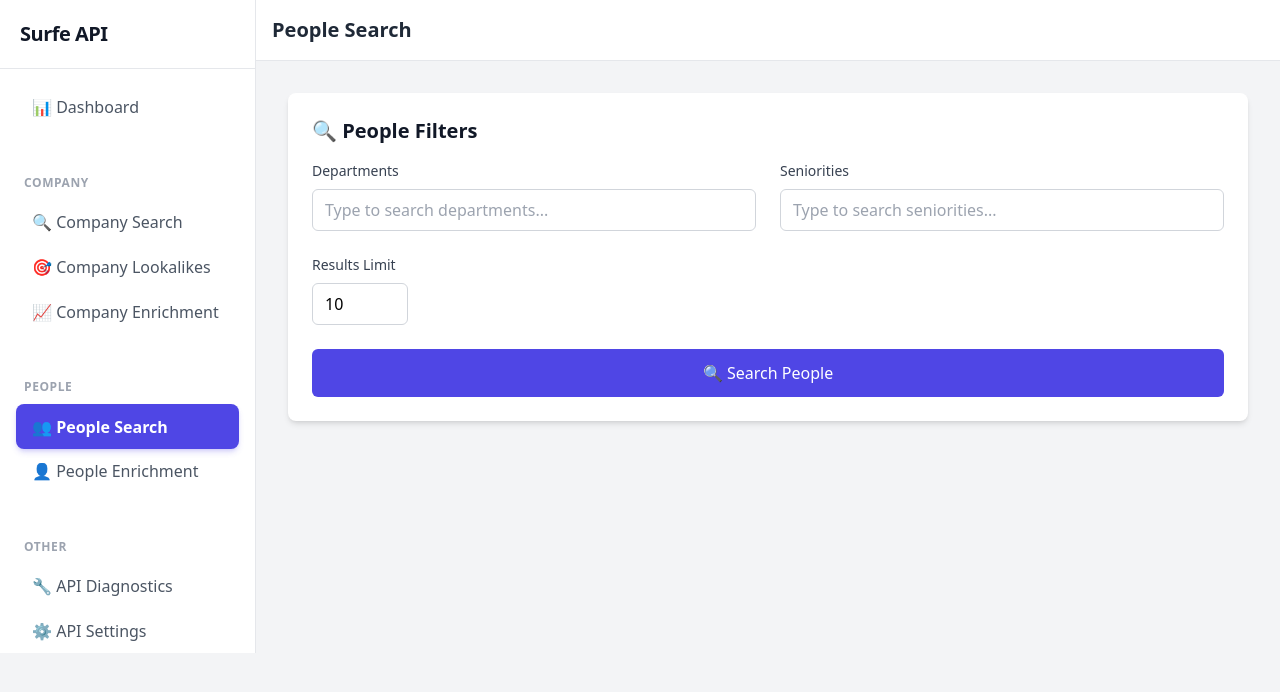
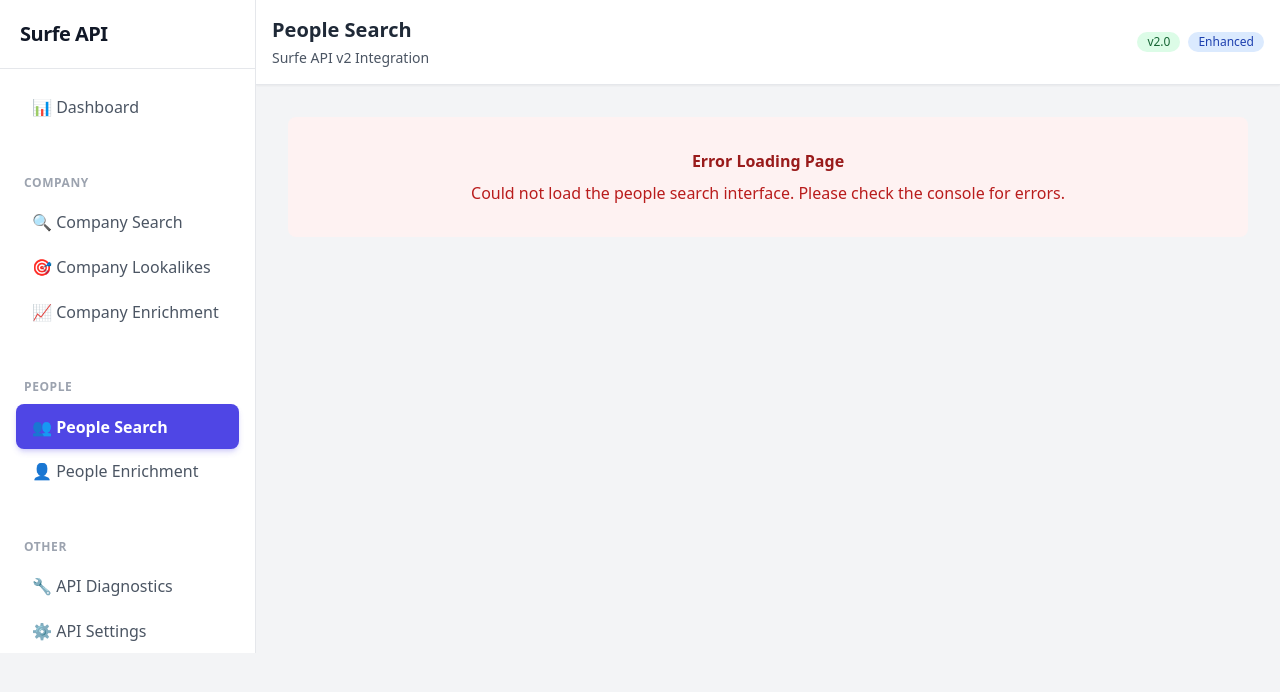
Before and after one commit to bashir0609/surfe_api_project, a Python web app: template templates/people_search.html in a window 1280 px wide. Shown: the top 692 px of the page. Run offline with Jinja, Linux system fonts and the light colour scheme; the template is opened without the code that fills it, so the values that code supplies are empty; some libraries are stand-ins or nearby versions.

Commit message:
Update people_search.html

```diff
--- a/templates/people_search.html
+++ b/templates/people_search.html
@@ -1,82 +1,349 @@
 <!DOCTYPE html>
+
 <html lang="en">
+
 <head>
-    <meta charset="UTF-8" />
-    <meta name="viewport" content="width=device-width, initial-scale=1" />
-    <title>People Search - Surfe API</title>
+
+    <meta charset="UTF-8">
+
+    <meta name="viewport" content="width=device-width, initial-scale=1.0">
+
+    <title>People Search - Surfe API v2</title>
+
     <script src="https://cdn.tailwindcss.com"></script>
-    <link rel="stylesheet" href="/static/css/styles.css" />
+
+    <link rel="stylesheet" href="/static/css/styles.css">
+
+    <style>
+
+        /* Custom loading animation */
+
+        .loading-spinner {
+
+            border: 2px solid #f3f3f3;
+
+            border-top: 2px solid #3498db;
+
+            border-radius: 50%;
+
+            width: 20px;
+
+            height: 20px;
+
+            animation: spin 1s linear infinite;
+
+        }
+
+
+
+        @keyframes spin {
+
+            0% { transform: rotate(0deg); }
+
+            100% { transform: rotate(360deg); }
+
+        }
+
+
+
+        /* Enhanced form styling */
+
+        .form-section {
+
+            background: linear-gradient(135deg, #f8fafc 0%, #f1f5f9 100%);
+
+            border-left: 4px solid #3b82f6;
+
+        }
+
+
+
+        .example-button {
+
+            transition: all 0.2s ease-in-out;
+
+        }
+
+
+
+        .example-button:hover {
+
+            transform: translateY(-1px);
+
+            box-shadow: 0 4px 6px -1px rgba(0, 0, 0, 0.1);
+
+        }
+
+
+
+        /* Table enhancements */
+
+        .table-container {
+
+            box-shadow: 0 10px 15px -3px rgba(0, 0, 0, 0.1);
+
+        }
+
+
+
+        .person-avatar {
+
+            background: linear-gradient(135deg, #667eea 0%, #764ba2 100%);
+
+        }
+
+    </style>
+
 </head>
+
 <body class="bg-gray-100 font-sans">
+
     <div class="flex h-screen">
+
         <!-- Sidebar Container -->
+
         <div id="sidebar-container"></div>
 
+
+
         <!-- Main Content -->
+
         <div class="flex-1 flex flex-col overflow-hidden">
-            <header class="bg-white border-b border-gray-200">
+
+            <header class="bg-white border-b border-gray-200 shadow-sm">
+
                 <div class="p-4">
+
+                    <div class="flex items-center justify-between">
+
+                        <div>
+
                             <h1 class="text-xl font-bold text-gray-800">People Search</h1>
+
+                            <p class="text-sm text-gray-600 mt-1">Surfe API v2 Integration</p>
+
                         </div>
+
+                        <div class="flex items-center space-x-2">
+
+                            <span class="inline-flex items-center px-2.5 py-0.5 rounded-full text-xs font-medium bg-green-100 text-green-800">
+
+                                v2.0
+
+                            </span>
+
+                            <span class="inline-flex items-center px-2.5 py-0.5 rounded-full text-xs font-medium bg-blue-100 text-blue-800">
+
+                                Enhanced
+
+                            </span>
+
+                        </div>
+
+                    </div>
+
+                </div>
+
             </header>
 
+
+
             <main class="flex-1 p-6 md:p-8 overflow-y-auto">
+
                 <div id="main-content"></div>
-                <div class="csv-filters-section mb-8">
-                    <div class="bg-white rounded-lg shadow-md p-6">
-                        <h2 class="text-xl font-semibold text-gray-900 mb-4">🔍 People Filters</h2>
 
-                        <div class="grid grid-cols-1 md:grid-cols-2 gap-6">
-                            <div class="autocomplete-container">
-                                <label for="departments" class="block text-sm font-medium text-gray-700 mb-2">Departments</label>
-                                <input type="text" id="departments" name="departments" placeholder="Type to search departments..."
-                                    class="w-full px-3 py-2 border border-gray-300 rounded-md focus:outline-none focus:ring-2 focus:ring-indigo-500" />
-                            </div>
-                            <div class="autocomplete-container">
-                                <label for="seniorities" class="block text-sm font-medium text-gray-700 mb-2">Seniorities</label>
-                                <input type="text" id="seniorities" name="seniorities" placeholder="Type to search seniorities..."
-                                    class="w-full px-3 py-2 border border-gray-300 rounded-md focus:outline-none focus:ring-2 focus:ring-indigo-500" />
-                            </div>
+            </main>
+
         </div>
 
-                        <div class="mt-6">
-                            <label for="limit" class="block text-sm font-medium text-gray-700 mb-2">Results Limit</label>
-                            <input type="number" id="limit" name="limit" value="10" min="1" max="200"
-                                class="w-24 px-3 py-2 border border-gray-300 rounded-md focus:outline-none focus:ring-2 focus:ring-indigo-500" />
     </div>
 
-                        <button type="submit" id="search-people-btn"
-                            class="mt-6 w-full bg-indigo-600 text-white py-3 px-4 rounded-md hover:bg-indigo-700 focus:outline-none focus:ring-2 focus:ring-indigo-500 transition duration-200 font-medium">
-                            🔍 Search People
-                        </button>
-                    </div>
+
+
+    <!-- Load JavaScript files -->
+
+    <script src="/static/js/shared.js"></script>
+
+    <script src="/static/js/people_search.js"></script>
+
+
+
+    <script>
+
+        // Initialize app when DOM is ready
+
+        document.addEventListener('DOMContentLoaded', () => {
+
+            console.log('Initializing Surfe API v2 People Search...');
+
+
+
+            // Render sidebar (from shared.js)
+
+            if (typeof createSidebar === 'function') {
+
+                document.getElementById('sidebar-container').innerHTML = createSidebar();
+
+                console.log('Sidebar rendered successfully');
+
+            } else {
+
+                console.warn('createSidebar function not found in shared.js');
+
+                // Fallback sidebar
+
+                document.getElementById('sidebar-container').innerHTML = `
+
+                    <div class="w-64 bg-white shadow-lg">
+
+                        <div class="p-6">
+
+                            <h2 class="text-xl font-bold text-gray-800">Surfe API v2</h2>
+
+                            <nav class="mt-6">
+
+                                <a href="#" class="block py-2 px-4 bg-indigo-100 text-indigo-700 rounded-lg">
+
+                                    👥 People Search
+
+                                </a>
+
+                            </nav>
+
+                            <div class="mt-8 p-4 bg-yellow-50 rounded-lg">
+
+                                <p class="text-xs text-yellow-700">
+
+                                    <strong>Note:</strong> This version uses Surfe API v2 with enhanced filtering capabilities.
+
+                                </p>
+
                             </div>
 
-                <div id="loading" class="hidden text-center py-8">
-                    <div class="inline-block animate-spin rounded-full h-8 w-8 border-b-2 border-indigo-600"></div>
-                    <p class="mt-2 text-gray-600">Searching people...</p>
                         </div>
 
-                <div id="results-container"></div>
-            </main>
-        </div>
                     </div>
 
-    <script src="/static/js/shared.js"></script>
-    <script src="/static/js/people_search.js"></script>
+                `;
 
-    <script>
-        document.addEventListener('DOMContentLoaded', () => {
-            if (typeof createSidebar === 'function') {
-                document.getElementById('sidebar-container').innerHTML = createSidebar();
             }
+
+
+
+            // Render people search page content (from people_search.js)
+
             if (typeof createPeopleSearchPage === 'function') {
+
                 document.getElementById('main-content').innerHTML = createPeopleSearchPage();
+
+                console.log('People search page rendered successfully');
+
+            } else {
+
+                console.error('createPeopleSearchPage function not found in people_search.js');
+
+                document.getElementById('main-content').innerHTML = `
+
+                    <div class="text-center p-8 bg-red-50 rounded-lg">
+
+                        <h2 class="text-red-800 font-semibold mb-2">Error Loading Page</h2>
+
+                        <p class="text-red-700">Could not load the people search interface. Please check the console for errors.</p>
+
+                    </div>
+
+                `;
+
+                return;
+
             }
+
+
+
+            // Initialize search functionality (from people_search.js)
+
             if (typeof initPeopleSearch === 'function') {
+
                 initPeopleSearch();
+
+                console.log('People search functionality initialized');
+
+            } else {
+
+                console.error('initPeopleSearch function not found in people_search.js');
+
             }
+
+
+
+            // Add some helpful console information
+
+            console.log(`
+
+🚀 Surfe API v2 People Search Ready!
+
+
+
+Features:
+
+- Enhanced company filtering (countries, domains, industries, employee count, revenue)
+
+- Advanced people filtering (countries, departments, job titles, seniorities)
+
+- Pagination support with next page tokens
+
+- CSV export with extended data
+
+- Example configurations for quick testing
+
+- Better error handling and validation
+
+
+
+Backend Integration:
+
+Make sure your backend endpoint '/api/v2/people/search' is configured to:
+
+1. Accept the new v2 payload structure
+
+2. Forward requests to 'https://api.surfe.com/v2/people/search'
+
+3. Include proper Authorization headers
+
+4. Handle CORS if needed
+
+
+
+Direct API Testing:
+
+Check console for direct API call examples when backend is unavailable.
+
+            `);
+
         });
+
+
+
+        // Global error handler
+
+        window.addEventListener('error', (e) => {
+
+            console.error('Global error caught:', e.error);
+
+        });
+
+
+
+        // Global unhandled promise rejection handler
+
+        window.addEventListener('unhandledrejection', (e) => {
+
+            console.error('Unhandled promise rejection:', e.reason);
+
+        });
+
     </script>
+
 </body>
+
 </html>
```
Lines whose indentation alone changed are shown as unchanged.
